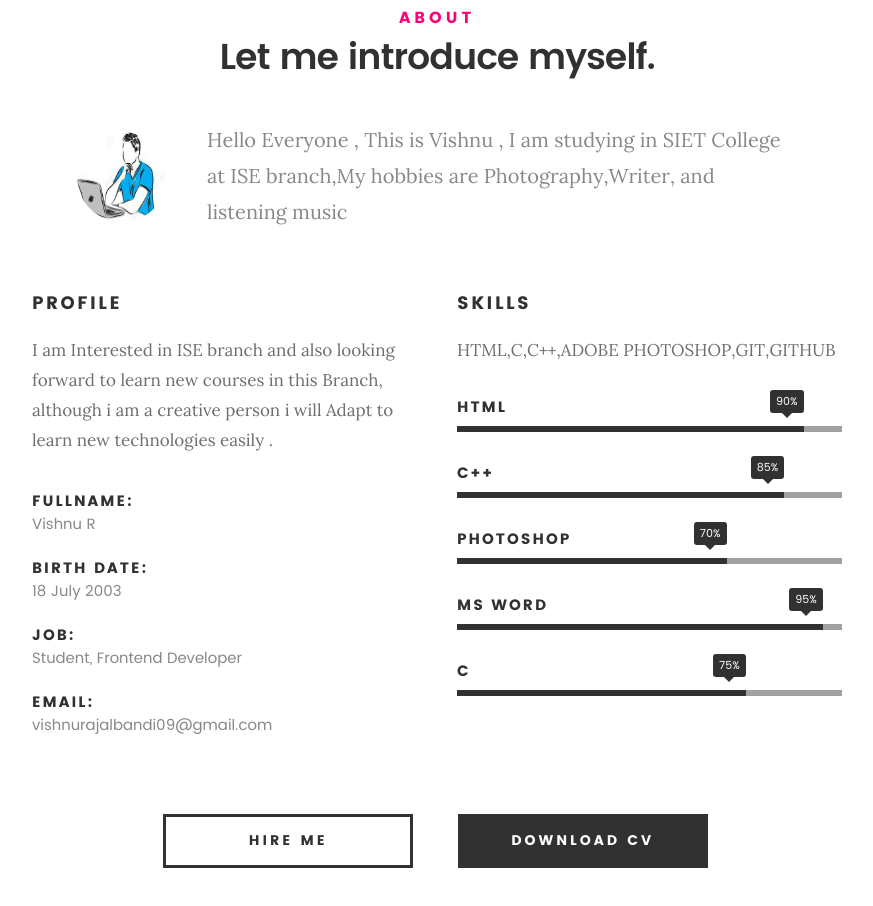
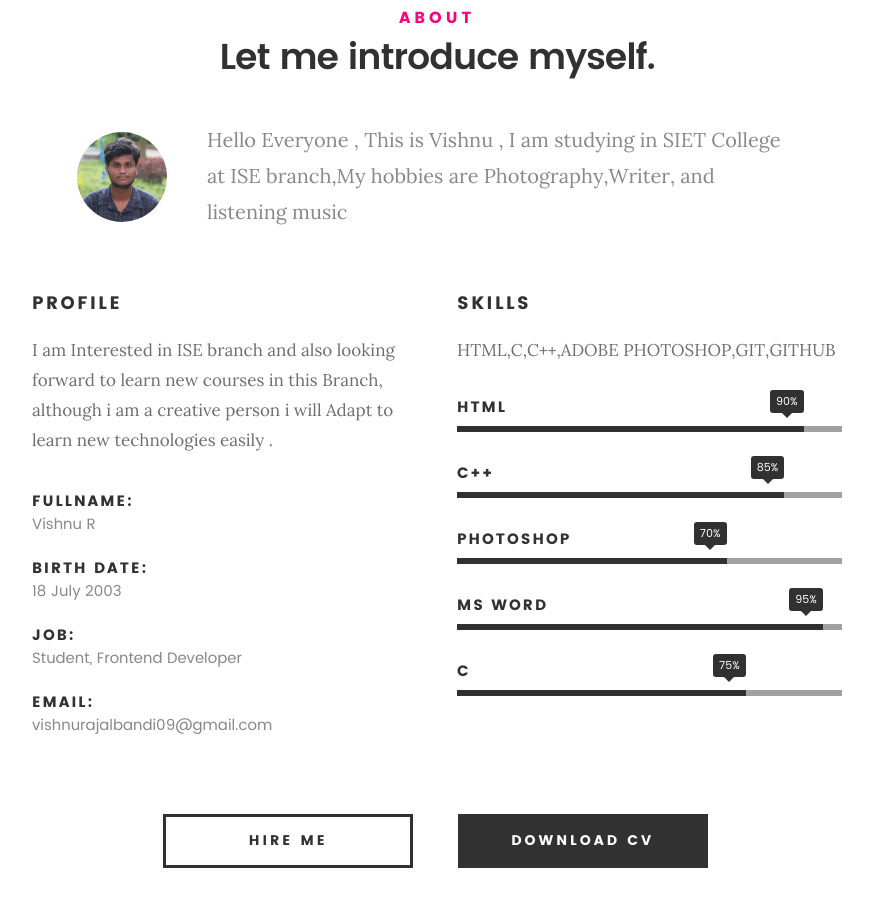
Before and after one commit to Vishnu-09/Vishnu-09.github.io, a plain HTML site: page index.html in a window 1280 px wide. Shown: the part 917-1823 px from the top of the page, without its empty margins (203-1076 px from the left). Drawn offline with Linux system fonts and the light colour scheme; files whose address does not match are found by name.

Commit message:
web page

```diff
--- a/index.html
+++ b/index.html
@@ -108,7 +108,7 @@
 
    			<div class="intro-info">
 
-   				<img src="images/manwithcomputer.jpeg" alt="manwithcomputer">
+   				<img src="images/myprofile.jpeg" alt="myprofile">
 
    				<p class="lead"> Hello Everyone , This is Vishnu , I am studying in SIET College at ISE branch,My hobbies are Photography,Writer, and listening music</p>
    			</div>
```
Also changed, not shown: images/myprofile.jpeg (added).
